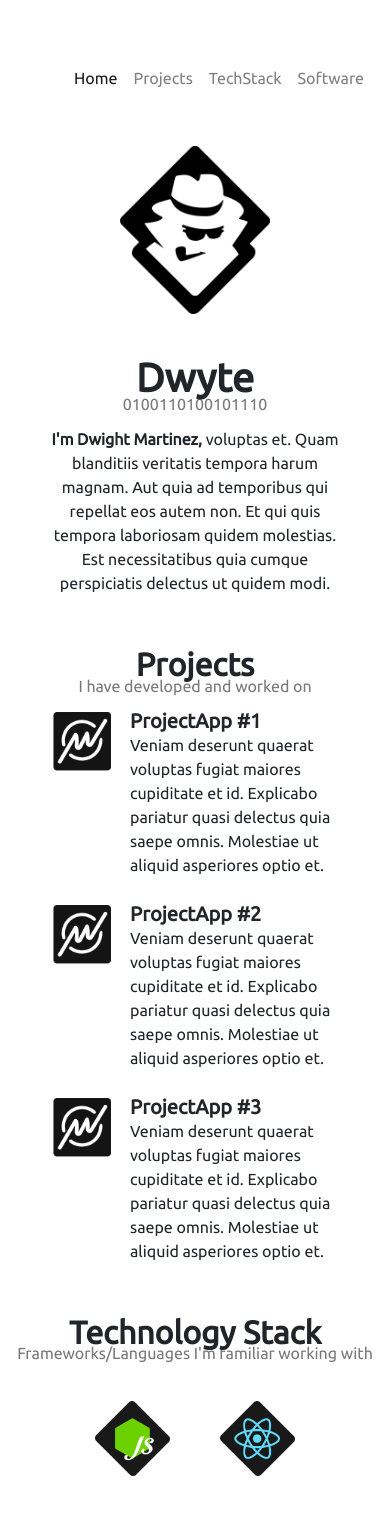
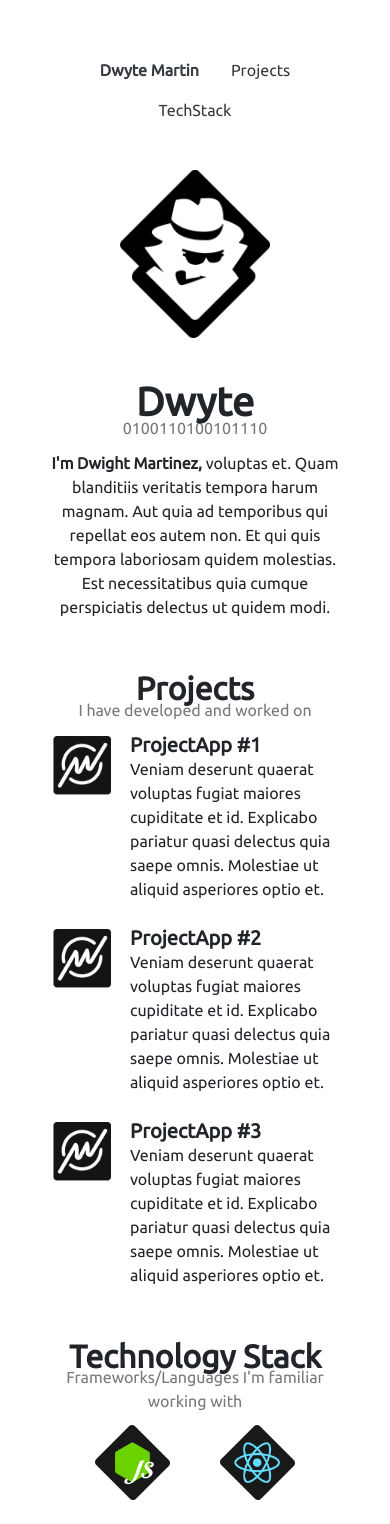
Before and after one commit to Dwyte/portfolio-website, a React (Create React App) app: page / in a window 390 px wide. Shown: the top 1524 px of the page. Built offline with nearby package versions, Linux system fonts and the light colour scheme.

Commit message:
Nav Adjustment for mobile

```diff
--- a/src/components/NavBar.jsx
+++ b/src/components/NavBar.jsx
@@ -1,32 +1,24 @@
 import React from "react";
-import styled from "styled-components";
-
-const Nav = styled.nav`
-  display: inline-block !important;
-
-  .nav-item {
-    text-align: center;
-  }
-`;
 
 const NavBar = () => {
   return (
-    <Nav className="navbar navbar-expand navbar-light bg-none">
-      <div className="navbar-nav">
-        <a className="nav-item nav-link active" href="#home">
-          Home
+    <ul className="nav justify-content-center">
+      <li className="nav-item">
+        <a className="nav-link text-dark" href="#home">
+          <b>Dwyte Martin</b>
         </a>
-        <a className="nav-item nav-link" href="#projects">
+      </li>
+      <li className="nav-item">
+        <a className="nav-link text-dark" href="#projects">
           Projects
         </a>
-        <a className="nav-item nav-link" href="#techstack">
+      </li>
+      <li className="nav-item">
+        <a className="nav-link text-dark" href="#techstack">
           TechStack
         </a>
-        <a className="nav-item nav-link" href="#software">
-          Software
-        </a>
-      </div>
-    </Nav>
+      </li>
+    </ul>
   );
 };
 
--- a/src/components/common/HeaderDesc.jsx
+++ b/src/components/common/HeaderDesc.jsx
@@ -2,6 +2,7 @@ import React from "react";
 import styled from "styled-components";
 
 const Div = styled.div`
+  position: relative;
   margin-bottom: 25px;
 
   h1,
@@ -13,8 +14,9 @@ const Div = styled.div`
 
   p {
     position: absolute;
-    left: 0;
-    right: 0;
+    left: 0px;
+    right: 0px;
+
     margin-left: auto;
     margin-right: auto;
     z-index: -1;
```
